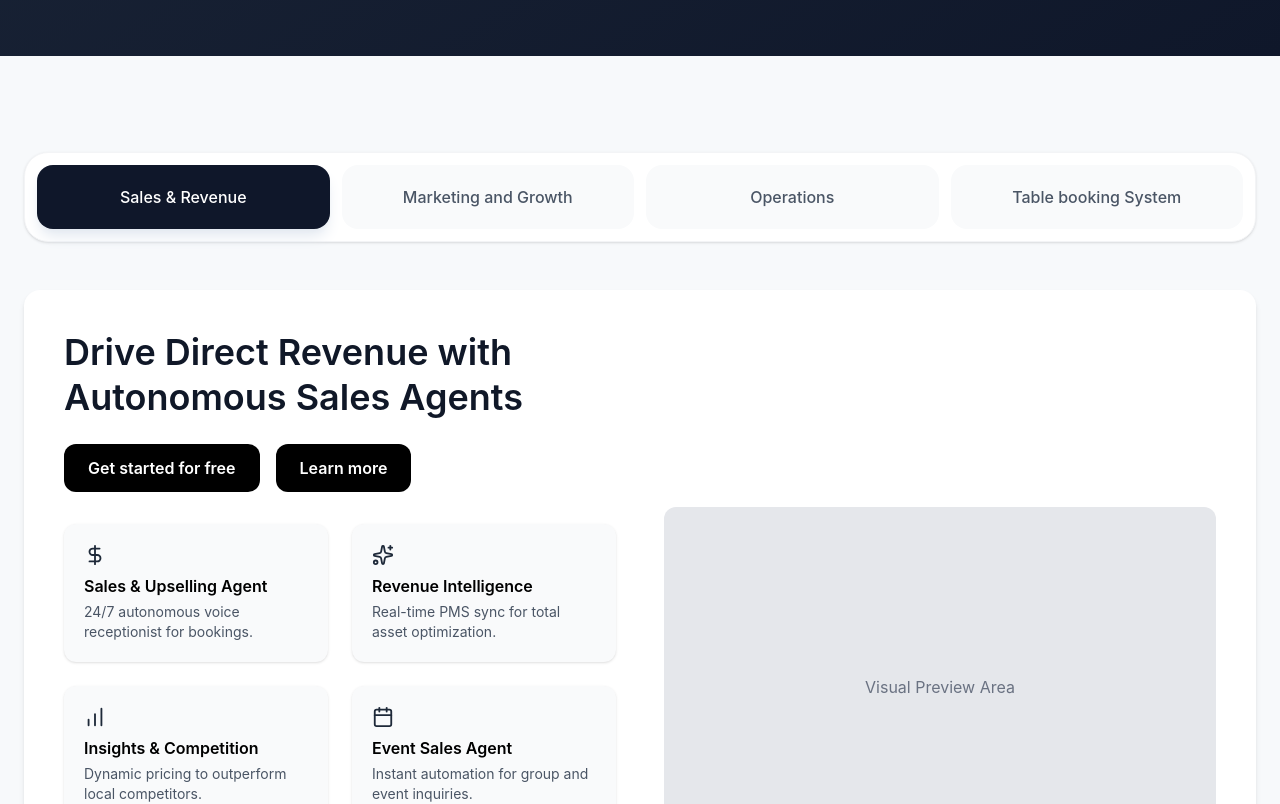
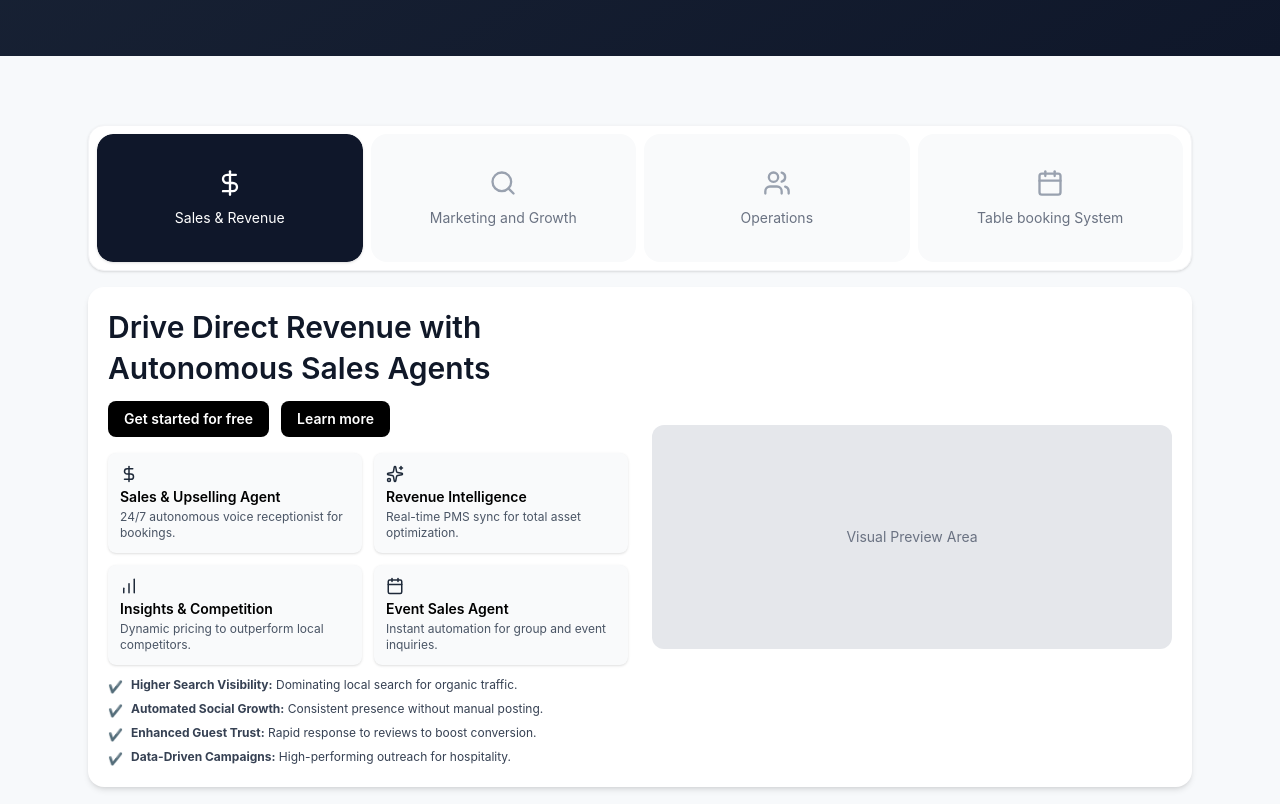
Before and after one commit to Ashwastaken78867/HuemanAI, a React (Vite) app: page / in a window 1280 px wide. Shown: the part 2900-3704 px from the top of the page. Built offline with nearby package versions, Linux system fonts and the light colour scheme.

Commit message:
fix animations

```diff
--- a/package.json
+++ b/package.json
@@ -11,6 +11,7 @@
   },
   "dependencies": {
     "@tailwindcss/vite": "^4.2.1",
+    "framer-motion": "^12.34.3",
     "lucide-react": "^0.575.0",
     "react": "^19.2.0",
     "react-dom": "^19.2.0",
--- a/src/components/AboutUs/ProductTable.tsx
+++ b/src/components/AboutUs/ProductTable.tsx
@@ -13,24 +13,26 @@ import {
   ChefHat,
   Utensils,
 } from "lucide-react";
+import { motion, AnimatePresence, type Variants } from "framer-motion";
 
 type TabKey = "sales" | "marketing" | "operations" | "table";
 
-const tabs = [
-  { key: "sales", label: "Sales & Revenue" },
-  { key: "marketing", label: "Marketing and Growth" },
-  { key: "operations", label: "Operations" },
-  { key: "table", label: "Table booking System" },
+// Each tab has an icon used in the tall (expanded) card state
+const tabs: { key: TabKey; label: string; Icon: any }[] = [
+  { key: "sales",      label: "Sales & Revenue",      Icon: DollarSign },
+  { key: "marketing",  label: "Marketing and Growth",  Icon: Search     },
+  { key: "operations", label: "Operations",            Icon: Users      },
+  { key: "table",      label: "Table booking System",  Icon: Calendar   },
 ];
 
-const content = {
+const content: Record<TabKey, any> = {
   sales: {
     title: "Drive Direct Revenue with Autonomous Sales Agents",
     features: [
       { icon: DollarSign, title: "Sales & Upselling Agent", desc: "24/7 autonomous voice receptionist for bookings." },
-      { icon: Sparkles, title: "Revenue Intelligence", desc: "Real-time PMS sync for total asset optimization." },
-      { icon: BarChart, title: "Insights & Competition", desc: "Dynamic pricing to outperform local competitors." },
-      { icon: Calendar, title: "Event Sales Agent", desc: "Instant automation for group and event inquiries." },
+      { icon: Sparkles,   title: "Revenue Intelligence",    desc: "Real-time PMS sync for total asset optimization." },
+      { icon: BarChart,   title: "Insights & Competition",  desc: "Dynamic pricing to outperform local competitors." },
+      { icon: Calendar,   title: "Event Sales Agent",       desc: "Instant automation for group and event inquiries." },
     ],
     bullets: [
       "Higher Search Visibility: Dominating local search for organic traffic.",
@@ -42,10 +44,10 @@ const content = {
   marketing: {
     title: "Automate Guest Acquisition and Digital Authority",
     features: [
-      { icon: Search, title: "SEO Marketing Agent", desc: "Autonomous content and ranking optimization." },
-      { icon: Star, title: "Reputation & Conversion", desc: "Instant review management to drive guest trust." },
-      { icon: Settings, title: "Digital Brand Manager", desc: "AI-driven consistency across every touchpoint." },
-      { icon: MessageCircle, title: "Social & Community Agent", desc: "24/7 engagement across all digital channels." },
+      { icon: Search,        title: "SEO Marketing Agent",     desc: "Autonomous content and ranking optimization." },
+      { icon: Star,          title: "Reputation & Conversion", desc: "Instant review management to drive guest trust." },
+      { icon: Settings,      title: "Digital Brand Manager",   desc: "AI-driven consistency across every touchpoint." },
+      { icon: MessageCircle, title: "Social & Community Agent",desc: "24/7 engagement across all digital channels." },
     ],
     bullets: [
       "Reduced Labor Costs: Optimize schedules to match actual demand.",
@@ -58,9 +60,9 @@ const content = {
     title: "Streamline Workforce and Front-Desk Operations",
     features: [
       { icon: MessageCircle, title: "Conversational Operations", desc: "Staff chat for instant task and shift updates." },
-      { icon: Users, title: "Talent Lifecycle Agent", desc: "Automated hiring, onboarding, and performance." },
-      { icon: ClipboardList, title: "Scheduling Intelligence", desc: "Demand-driven shifts with labor cost control." },
-      { icon: Settings, title: "Concierge & Request Agent", desc: "AI routing for seamless guest service delivery." },
+      { icon: Users,         title: "Talent Lifecycle Agent",    desc: "Automated hiring, onboarding, and performance." },
+      { icon: ClipboardList, title: "Scheduling Intelligence",   desc: "Demand-driven shifts with labor cost control." },
+      { icon: Settings,      title: "Concierge & Request Agent", desc: "AI routing for seamless guest service delivery." },
     ],
     bullets: [
       "Maximize Table Turnover: AI-optimized seating and reservation flow.",
@@ -72,9 +74,9 @@ const content = {
   table: {
     title: "Intelligent Restaurant & F&B Management",
     features: [
-      { icon: Calendar, title: "Reservation Agent", desc: "24/7 automated table booking and guest coordination." },
-      { icon: BarChart, title: "Menu Optimization", desc: "AI-driven menu engineering and pricing strategies." },
-      { icon: ChefHat, title: "Guest Experience Agent", desc: "Personalized dining recommendations and requests." },
+      { icon: Calendar, title: "Reservation Agent",      desc: "24/7 automated table booking and guest coordination." },
+      { icon: BarChart, title: "Menu Optimization",      desc: "AI-driven menu engineering and pricing strategies." },
+      { icon: ChefHat,  title: "Guest Experience Agent", desc: "Personalized dining recommendations and requests." },
       { icon: Utensils, title: "Inventory Intelligence", desc: "Smart ordering and waste reduction automation." },
     ],
     bullets: [
@@ -86,100 +88,201 @@ const content = {
   },
 };
 
+// ... all imports and data unchanged ...
+
 export const ProductTabs: React.FC = () => {
-  const [active, setActive] = useState<TabKey>("sales");
-  const [compact, setCompact] = useState(false);
-  const sectionRef = useRef<HTMLDivElement>(null);
+  const [activeIndex, setActiveIndex] = useState(0);
+  const [direction, setDirection]     = useState(1);
+  const [compact, setCompact]         = useState(false);
 
-  const data = content[active];
+  const outerRef      = useRef<HTMLDivElement | null>(null);
+  const lastWheelTime = useRef(0);
+
+  const keys      = tabs.map(t => t.key);
+  const activeKey = keys[activeIndex];
+  const data      = content[activeKey];
+
+  const goTo = (index: number) => {
+    if (index < 0 || index >= keys.length) return;
+    setDirection(index > activeIndex ? 1 : -1);
+    setActiveIndex(index);
+  };
+
+  // scroll logic unchanged
+  useEffect(() => {
+    const onWheel = (e: WheelEvent) => {
+      if (!outerRef.current) return;
+      const rect = outerRef.current.getBoundingClientRect();
+      const vh = window.innerHeight;
+      const pinned = rect.top <= 0 && rect.bottom >= vh;
+      if (!pinned) return;
+
+      const scrollingDown = e.deltaY > 0;
+      const scrollingUp = e.deltaY < 0;
+
+      if (scrollingDown && activeIndex === keys.length - 1) return;
+      if (scrollingUp && activeIndex === 0) return;
+
+      const now = Date.now();
+      if (now - lastWheelTime.current < 500) { e.preventDefault(); return; }
+
+      e.preventDefault();
+      lastWheelTime.current = now;
+
+      if (scrollingDown) goTo(activeIndex + 1);
+      if (scrollingUp) goTo(activeIndex - 1);
+    };
+
+    window.addEventListener("wheel", onWheel, { passive: false });
+    return () => window.removeEventListener("wheel", onWheel);
+  }, [activeIndex, keys.length]);
 
   useEffect(() => {
     const onScroll = () => {
-      if (!sectionRef.current) return;
-      const rect = sectionRef.current.getBoundingClientRect();
-      setCompact(rect.top <= 80);
+      if (!outerRef.current) return;
+      const rect = outerRef.current.getBoundingClientRect();
+      setCompact(rect.top <= 40);
     };
     window.addEventListener("scroll", onScroll);
     return () => window.removeEventListener("scroll", onScroll);
   }, []);
 
+
+const slideVariants: Variants = {
+  enter: {
+    opacity: 0,
+    x: direction * 60,
+    scale: 0.97,
+  },
+  center: {
+    opacity: 1,
+    x: 0,
+    scale: 1,
+    transition: {
+      duration: 0.5,
+      ease: [0.22, 1, 0.36, 1] as any, // ← fix
+    },
+  },
+  exit: {
+    opacity: 0,
+    x: direction * -60,
+    scale: 0.97,
+    transition: {
+      duration: 0.3,
+      ease: [0.4, 0, 1, 1] as any, // ← fix
+    },
+  },
+};
   return (
-    <section ref={sectionRef} className="w-full py-24 bg-[#f7f9fb]">
-      <div className="max-w-7xl mx-auto px-6">
+    <div ref={outerRef} className="relative w-full bg-[#f7f9fb]" style={{ height:"200vh" }}>
+      <div className="sticky top-0 h-screen flex items-center w-full bg-[#f7f9fb] py-6">
+        <div className="max-w-6xl mx-auto px-6 w-full flex flex-col justify-center">
 
-        {/* MORPHING TABS */}
-       {/* MORPHING TABS */}
-<div className={`transition-all duration-500 z-30 ${compact ? "sticky top-6" : ""}`}>
-  <div
-    className={`bg-white shadow-sm border border-gray-100 transition-all duration-500 ${
-      compact ? "rounded-full px-2 py-2 max-w-2xl mx-auto" : "rounded-3xl p-3 mb-12"
-    }`}
+          {/* TABS FIXED */}
+          <motion.div
+            layout
+            transition={{ type:"spring", stiffness:420, damping:32 }}
+            className="bg-white shadow-sm border border-gray-100 rounded-2xl p-2 w-full mb-4"
           >
-    <div
-      className={`transition-all duration-500 flex items-center ${
-        compact ? "gap-2 justify-center" : "grid grid-cols-4 gap-3 w-full"
-      }`}
-    >
-      {tabs.map((t) => (
-        <button
+            <div className="grid grid-cols-4 gap-2 w-full">
+              {tabs.map((t,i)=>{
+                const Icon = t.Icon;
+                const isActive = activeKey===t.key;
+
+                return (
+                  <motion.button
                     key={t.key}
-          onClick={() => setActive(t.key as TabKey)}
+                    onClick={()=>goTo(i)}
+                    layout
+                    whileTap={{ scale:0.96 }}
+                    transition={{ type:"spring", stiffness:420, damping:32 }}
+                    style={{ height: compact ? 48 : 128 }}
                     className={`
-            font-medium transition-all duration-300 flex items-center justify-center text-center
-            ${
-              compact
-                ? "px-5 py-2 rounded-full text-sm h-10"
-                : "w-full h-16 rounded-2xl text-base px-4" // Balanced height for a cleaner look
-            }
-            ${
-              active === t.key
-                ? "bg-[#0f172a] text-white shadow-lg shadow-slate-200"
-                : "bg-gray-50 text-gray-600 hover:bg-gray-100 hover:text-black"
-            }
+                      relative w-full overflow-hidden
+                      flex items-center justify-center
+                      ${compact ? "rounded-xl" : "rounded-2xl"}
+                      ${isActive ? "text-white shadow-sm" : "bg-gray-50 text-gray-500 hover:bg-gray-100"}
                     `}
                   >
+                    {/* Active bg */}
+                    {isActive && (
+                      <motion.span
+                        layoutId="activeTabBg"
+                        className={`absolute inset-0 bg-[#0f172a] ${compact?"rounded-xl":"rounded-2xl"}`}
+                        transition={{ type:"spring", stiffness:420, damping:32 }}
+                      />
+                    )}
+
+                    {/* Inner content */}
+                    <div
+                      className={`
+                        relative z-10 flex items-center justify-center
+                        ${compact ? "flex-row gap-2 px-3" : "flex-col gap-3 px-4"}
+                      `}
+                    >
+                      <Icon
+                        size={compact ? 16 : 28}
+                        className={isActive ? "text-white" : "text-gray-400"}
+                      />
+
+                      <span className={`text-center leading-tight ${compact?"text-xs":"text-sm"}`}>
                         {t.label}
-        </button>
-      ))}
+                      </span>
                     </div>
+                  </motion.button>
+                );
+              })}
             </div>
-</div>
-        {/* CONTENT */}
-        <div
-          key={active}
-          className="bg-white rounded-2xl shadow-md p-10 grid lg:grid-cols-2 gap-12 animate-slideUp"
+          </motion.div>
+          {/* END TABS */}
+
+          {/* Content unchanged */}
+          <AnimatePresence mode="wait" custom={direction}>
+            <motion.div
+              key={activeKey}
+              variants={slideVariants}
+              initial="enter"
+              animate="center"
+              exit="exit"
+              className="bg-white rounded-2xl shadow-md p-5 grid lg:grid-cols-2 gap-6 items-center max-h-[70vh]"
             >
+              {/* ... content unchanged exactly ... */}
+
+
+
+
+
               <div>
-            <h3 className="text-4xl font-semibold text-gray-900 leading-tight">
+                <h3 className="text-2xl lg:text-3xl font-semibold text-gray-900 leading-snug">
                   {data.title}
                 </h3>
 
-            <div className="flex gap-4 mt-6">
-              <button className="bg-black text-white px-6 py-3 rounded-xl font-semibold">
+                <div className="flex gap-3 mt-3">
+                  <button className="bg-black text-white px-4 py-2 rounded-lg text-sm font-semibold">
                     Get started for free
                   </button>
-              <button className="bg-black text-white px-6 py-3 rounded-xl font-semibold">
+                  <button className="bg-black text-white px-4 py-2 rounded-lg text-sm font-semibold">
                     Learn more
                   </button>
                 </div>
 
-            <div className="grid sm:grid-cols-2 gap-6 mt-8">
-              {data.features.map((f, i) => {
+                <div className="grid sm:grid-cols-2 gap-3 mt-4">
+                  {data.features.map((f: any, i: number) => {
                     const Icon = f.icon;
                     return (
-                  <div key={i} className="bg-gray-50 p-5 rounded-xl shadow-sm hover:shadow-md transition">
-                    <Icon size={22} className="mb-2 text-gray-800" />
-                    <div className="font-semibold">{f.title}</div>
-                    <div className="text-sm text-gray-600 mt-1">{f.desc}</div>
+                      <div key={i} className="bg-gray-50 p-3 rounded-lg shadow-sm">
+                        <Icon size={18} className="mb-1 text-gray-800" />
+                        <div className="font-semibold text-sm">{f.title}</div>
+                        <div className="text-xs text-gray-600 mt-0.5">{f.desc}</div>
                       </div>
                     );
                   })}
                 </div>
 
-            <ul className="mt-8 space-y-3">
-              {data.bullets.map((b, i) => (
-                <li key={i} className="flex gap-3 text-gray-700">
-                  <span className="mt-1 text-green-600">✔</span>
+                <ul className="mt-3 space-y-1.5">
+                  {data.bullets.map((b: string, i: number) => (
+                    <li key={i} className="flex gap-2 text-gray-700 text-xs">
+                      <span className="mt-0.5 text-green-600">✔</span>
                       <span>
                         <strong>{b.split(":")[0]}:</strong>
                         {b.split(":")[1]}
@@ -190,14 +293,16 @@ export const ProductTabs: React.FC = () => {
               </div>
 
               <div className="flex items-center justify-center">
-            <div className="w-full h-90 bg-gray-200 rounded-xl flex items-center justify-center text-gray-500">
+                <div className="w-full h-56 bg-gray-200 rounded-xl flex items-center justify-center text-gray-500 text-sm">
                   Visual Preview Area
                 </div>
               </div>
-        </div>
+            </motion.div>
+          </AnimatePresence>
 
         </div>
-    </section>
+      </div>
+    </div>
   );
 };
 
--- a/src/components/Header/Header.tsx
+++ b/src/components/Header/Header.tsx
@@ -16,7 +16,7 @@ export function Header() {
   return (
     <header className="fixed top-0 left-0 right-0 z-50 bg-white/95 backdrop-blur-sm border-b border-gray-100 shadow-sm">
       <div className="max-w-7xl mx-auto px-6 lg:px-8">
-        <div className="flex items-center justify-between h-20">
+        <div className="flex items-center justify-between h-15">
           {/* Logo */}
           <div className="flex items-center">
             <a href="#" className="flex items-center">
```
Also changed, not shown: 1 other file (tests, documents, lock files or other folders). Lines whose indentation alone changed are shown as unchanged.
